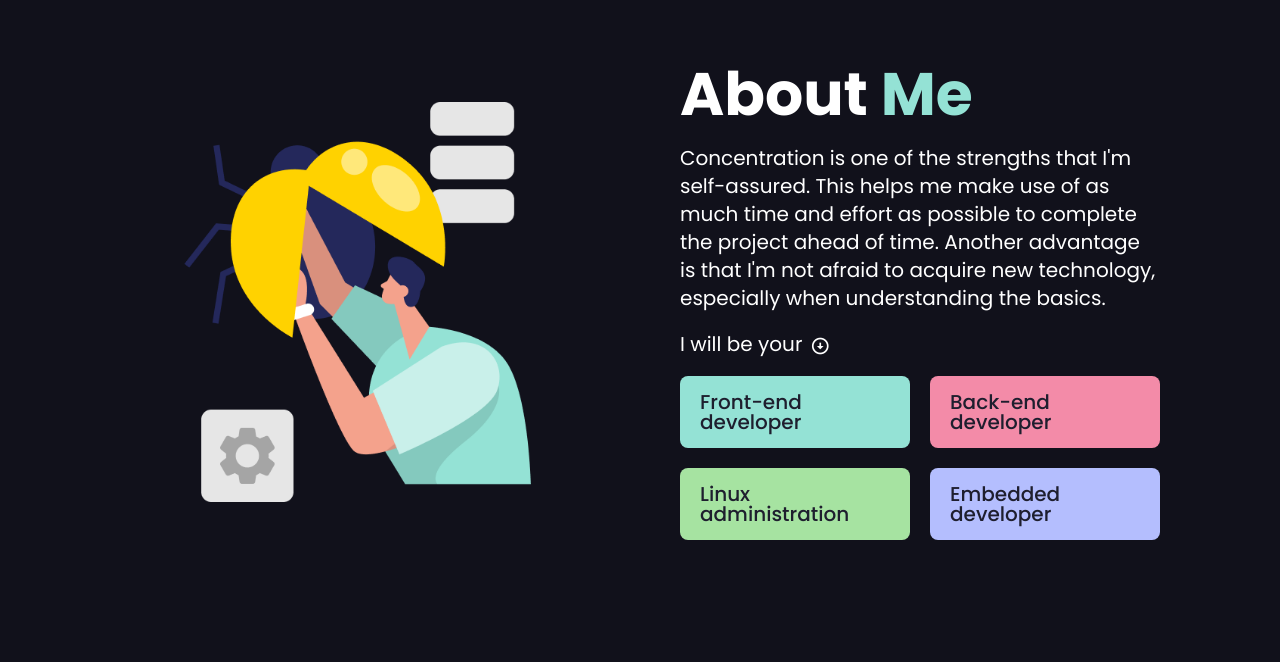
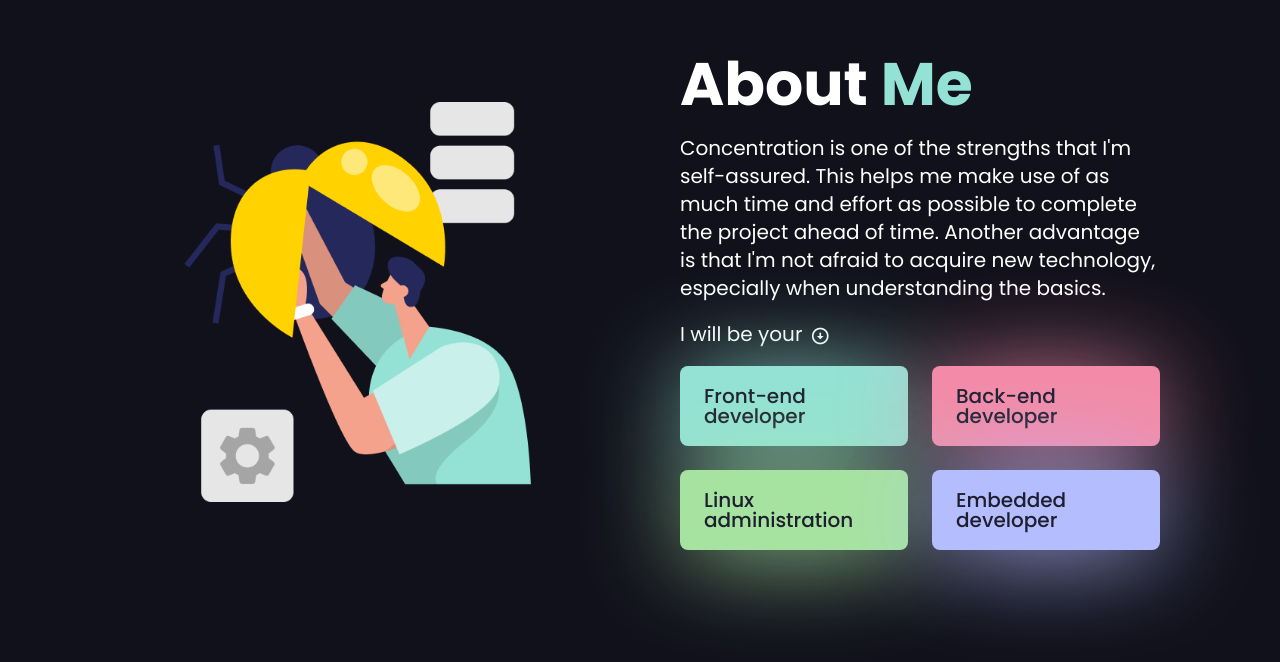
Before and after one commit to cielaton/Portfolio-site, a SvelteKit app: page / in a window 1280 px wide. Shown: the part 3030-3692 px from the top of the page. Built offline with nearby package versions, Linux system fonts and the light colour scheme.

Commit message:
Finalized the "About me" section. Added background blur for the positions

```diff
--- a/src/components/Main.components/AboutMe.svelte
+++ b/src/components/Main.components/AboutMe.svelte
@@ -1,13 +1,19 @@
 <script>
     let positions = [{
         role: "Front-end developer",
-        color: "bg-Teal"
-    }, {role: "Back-end developer", color: "bg-Red"}, {
+        color: "bg-Teal",
+        shadowColor: "shadow-Teal"
+    }, {
+        role: "Back-end developer", color: "bg-Red",
+        shadowColor: "shadow-Red"
+    }, {
         role: "Linux administration",
-        color: "bg-Green"
-    }, {role: "Embedded developer", color: "bg-Lavender"}]
-
-
+        color: "bg-Green",
+        shadowColor: "shadow-Green"
+    }, {
+        role: "Embedded developer", color: "bg-Lavender",
+        shadowColor: "shadow-Lavender"
+    }]
 </script>
 
 <section id="About me" class="min-h-screen flex items-center pt-10 lg:pt-20">
@@ -23,9 +29,10 @@
                 <p>I will be your</p>
                 <i class="ri-arrow-down-circle-line mt-1"></i>
             </div>
-            <div class="mr-auto grid grid-cols-2 gap-5">
+            <div class="relative mr-auto grid grid-cols-2 gap-6">
                 {#each positions as position}
-                    <div class={"px-5 py-4 rounded-lg " + position.color}>
+                    <div id="position"
+                         class={"px-6 py-5 rounded-lg shadow-[0_5px_100px_-5px_rgba(0,0,0,0.25)] " + position.color + " " + position.shadowColor}>
                         <p class="leading-none text-xl font-medium text-Base">{position.role}</p>
                     </div>
                 {/each}
```
